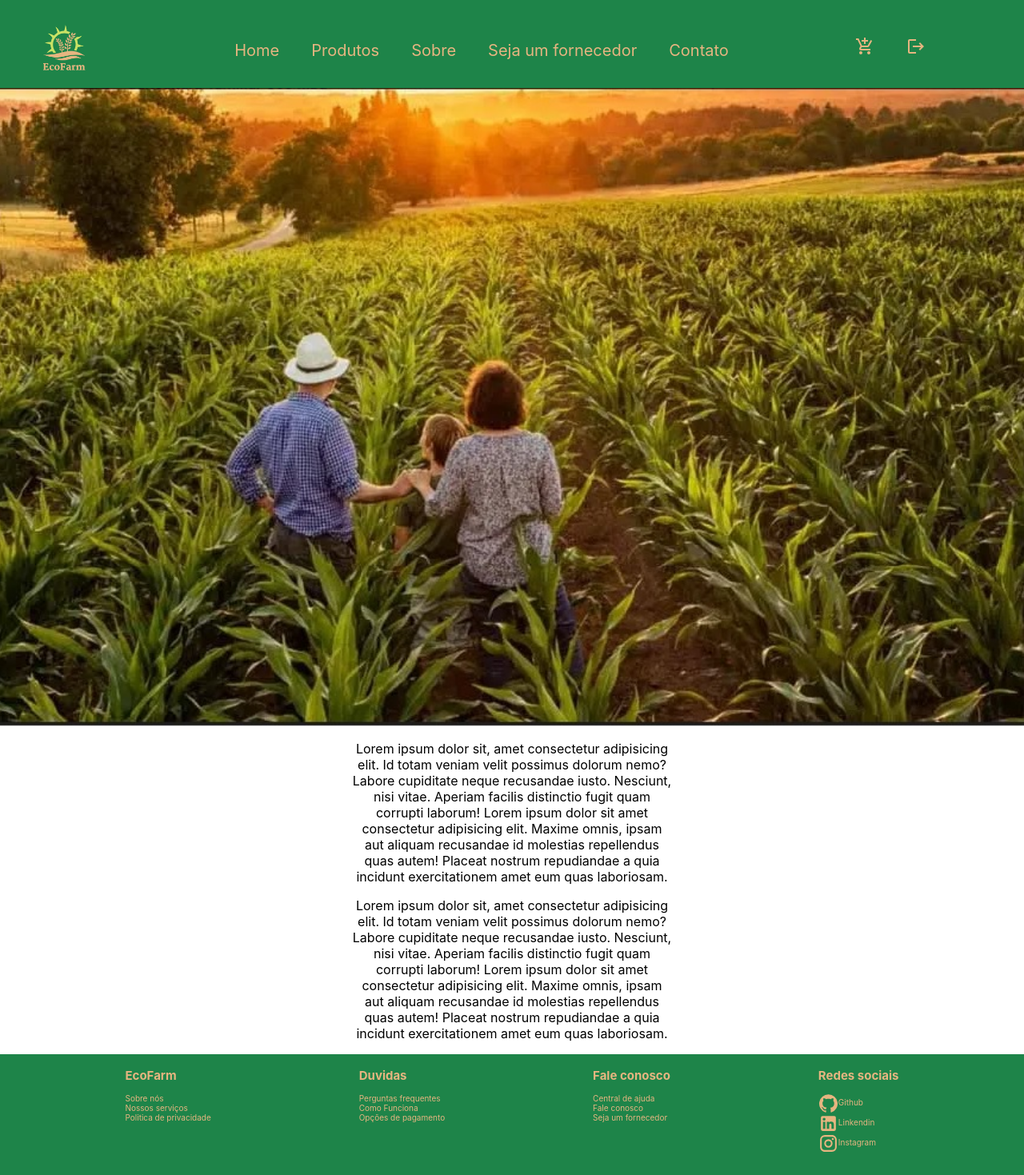
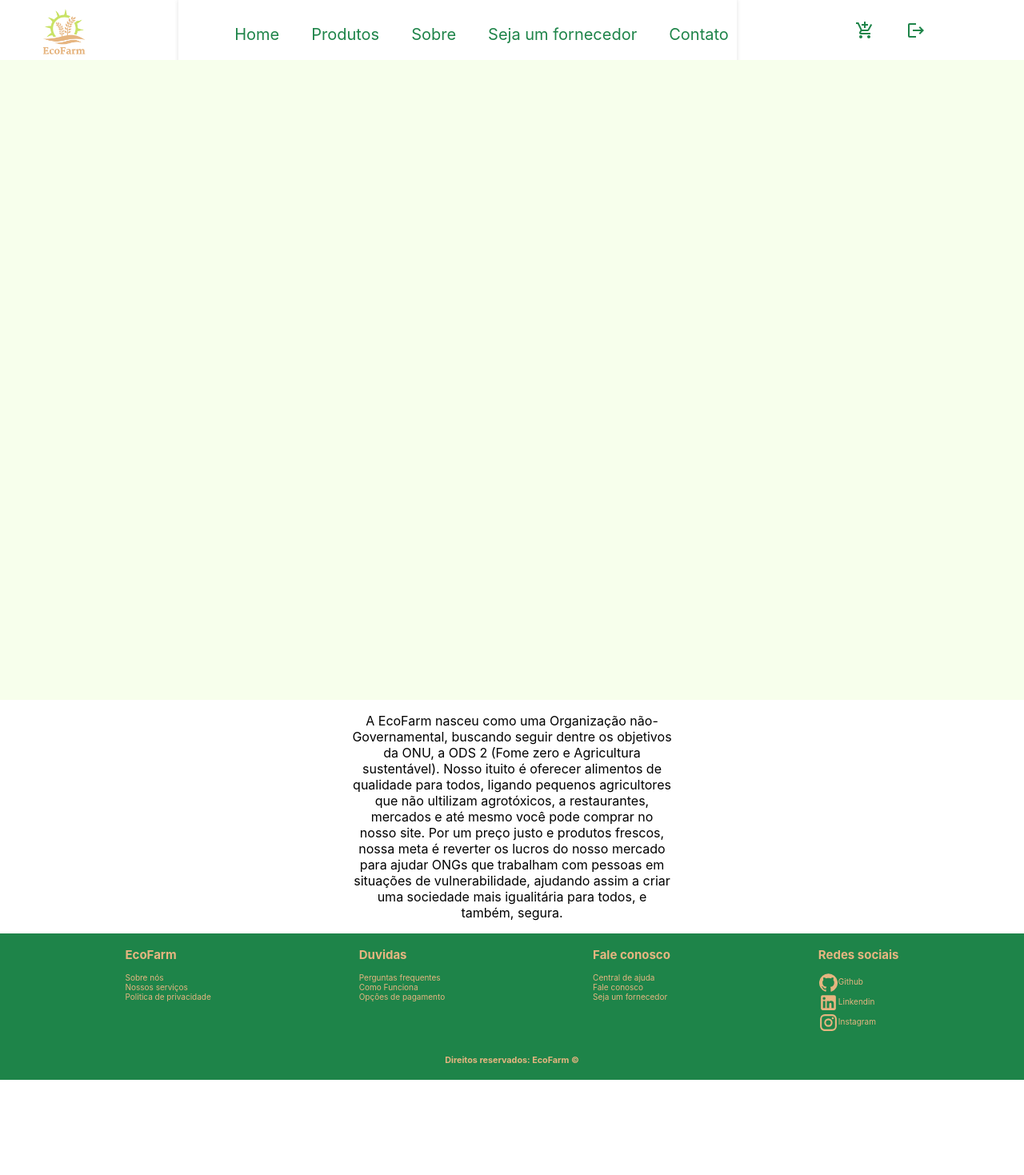
Before and after one commit to Fernanda-Chagas/Projeto-EcoFarm-React, a React (Create React App) app: page / in a window 1280 px wide. Shown: the top 1469 px of the page at 80% size. After the commit the page ends 1350 px from the top, so only its background shows below. Built offline with nearby package versions, Linux system fonts and the light colour scheme.

Commit message:
@Fernanda-Chagas[Task: Navbar estilizado]{14/09/2022 12:14}

```diff
--- a/src/components/estaticos/navbar/Navbar.css
+++ b/src/components/estaticos/navbar/Navbar.css
@@ -4,16 +4,19 @@
     align-items: flex-start;
     display: flex;
     flex-direction: column;
-    background-color: #1E8449;
+    background-color: white;
     font-size: 16px;
-    color:  #E6B580;
+    color:  #1E8449;
     width: 100%;
+    height: 75px;
+    box-shadow: 10px 5px 5px black;
+
 }
 .loguinho{
     background-image: url(EcoFarm.png);
     background-size: 100%;
     width: 110px;
-    height: 110px;
+    height: 110px !important;
     padding-right: 20px;
 
 
@@ -28,7 +31,9 @@
     padding-left: 15px;
     padding-right: 15px;
     width: 90%;
+    height: 90px;
     margin-right: 100px;
+
 }
 
 .list-n{
@@ -49,7 +54,7 @@
 
 
 .link {
-    color:#E6B580;
+    color:#1E8449;
     font-size: large !important;
 
 }
@@ -59,5 +64,8 @@
 
 .list-n a{
     text-decoration: none;
-    color:#E6B580;
+    color:#1E8449;
 }
+.shadow {
+    box-shadow: 0 3px 6px rgba(0,0,0,0.04), 0 3px 6px rgba(0,0,0,0.08);
+}
--- a/src/components/estaticos/navbar/Navbar.tsx
+++ b/src/components/estaticos/navbar/Navbar.tsx
@@ -14,7 +14,7 @@ function Navbar() {
                 <section className='menu-n'  >
 
                     <div className='loguinho'></div>
-                    <section>
+                    <section className='shadow'>
                         <article>
                             <ul className='list-n'>
                                 <li><a href='#'>Home</a></li>
--- a/src/paginas/home/Home.css
+++ b/src/paginas/home/Home.css
@@ -1,5 +1,6 @@
 .imagem{
-    background-image: url(../../assets/img/farm.jpg);
+    background-color: #f7ffec
+    ;
     background-repeat: no-repeat;
     width: 100%;
     min-height: 100vh;
--- a/src/paginas/home/Home.tsx
+++ b/src/paginas/home/Home.tsx
@@ -11,16 +11,12 @@ function Home() {
         </Box>
         <Box className='texto1'>
             <p>
-                Lorem ipsum dolor sit, amet consectetur adipisicing elit. Id totam veniam velit possimus dolorum nemo? Labore cupiditate neque recusandae iusto. Nesciunt, nisi vitae. Aperiam facilis distinctio fugit quam corrupti laborum!
-                Lorem ipsum dolor sit amet consectetur adipisicing elit. Maxime omnis, ipsam aut aliquam recusandae id molestias repellendus quas autem! Placeat nostrum repudiandae a quia incidunt exercitationem amet eum quas laboriosam.
-            </p>
-            <p>
-                Lorem ipsum dolor sit, amet consectetur adipisicing elit.
-                Id totam veniam velit possimus dolorum nemo? Labore cupiditate neque recusandae iusto.
-                Nesciunt, nisi vitae. Aperiam facilis distinctio fugit quam corrupti laborum!
-                Lorem ipsum dolor sit amet consectetur adipisicing elit.
-                Maxime omnis, ipsam aut aliquam recusandae id molestias repellendus quas autem!
-                Placeat nostrum repudiandae a quia incidunt exercitationem amet eum quas laboriosam.
+            A EcoFarm nasceu como uma Organização não-Governamental,
+buscando seguir dentre os objetivos da ONU, a ODS 2 (Fome zero e Agricultura sustentável).
+Nosso ituito é oferecer alimentos de qualidade para todos, ligando pequenos agricultores que não ultilizam agrotóxicos,
+a restaurantes, mercados e até mesmo você pode comprar no nosso site. Por um preço justo e produtos frescos, nossa meta é
+reverter os lucros do nosso mercado para ajudar ONGs que trabalham com pessoas em situações de vulnerabilidade, ajudando
+assim a criar uma sociedade mais igualitária para todos, e também, segura.
             </p>
         </Box>
        </Grid>
```
Also changed, not shown: src/assets/img/EcoFarm (2).png (added).
